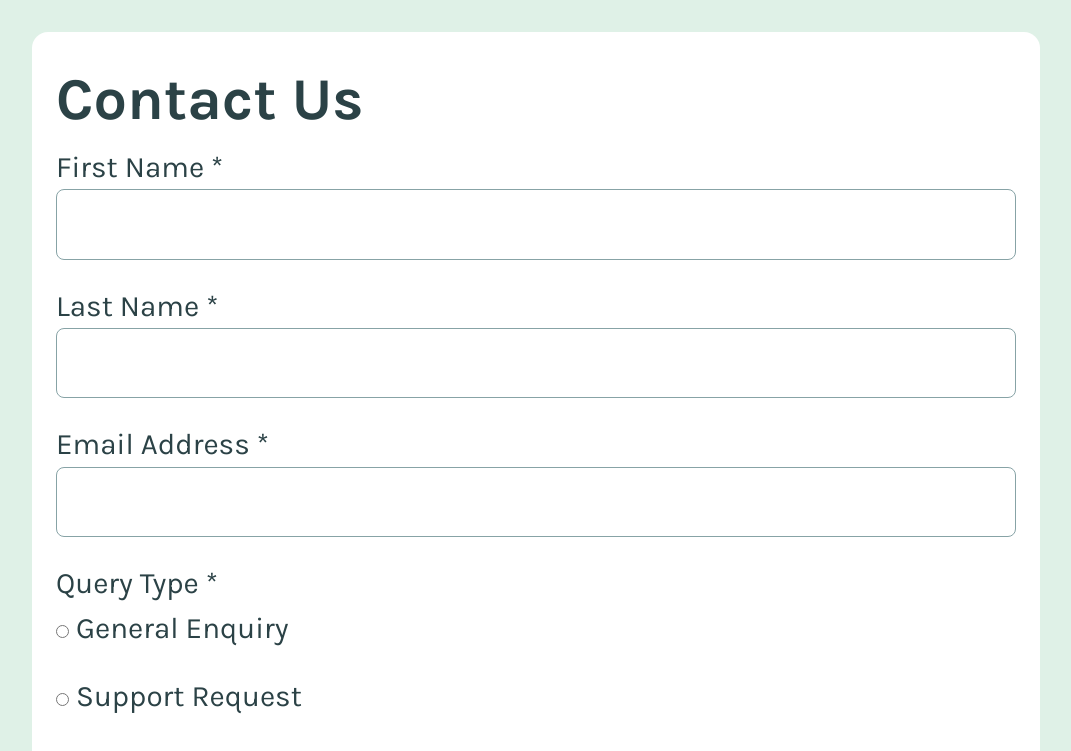
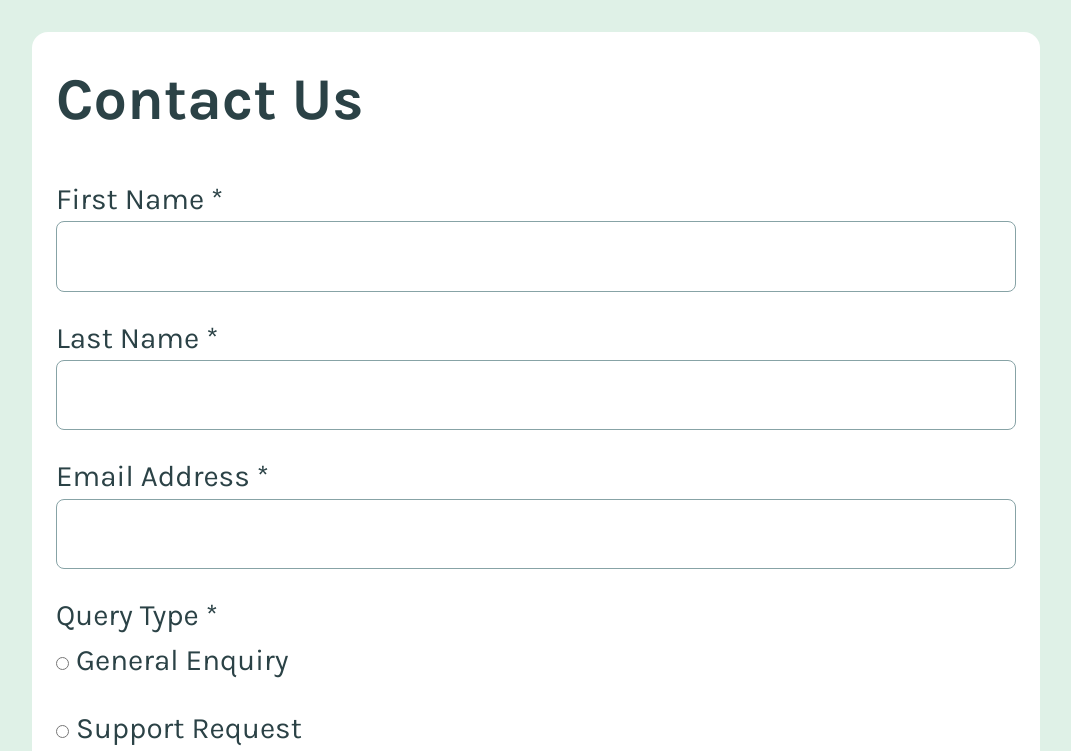
Before and after one commit to mayor-creator/contact_form_app, a React (Vite) app: page / in a window 1280 px wide. Shown: the top 751 px of the page, without its empty margins (104-1175 px from the left). Built offline with nearby package versions, Linux system fonts and the light colour scheme.

Commit message:
add class name to h1 element

```diff
--- a/src/components/Card.jsx
+++ b/src/components/Card.jsx
@@ -6,7 +6,7 @@ export function Card() {
     <>
       <main className={styles.card}>
         <div>
-          <h1>Contact Us</h1>
+          <h1 className={styles.title}>Contact Us</h1>
         </div>
         <Form></Form>
       </main>
```
